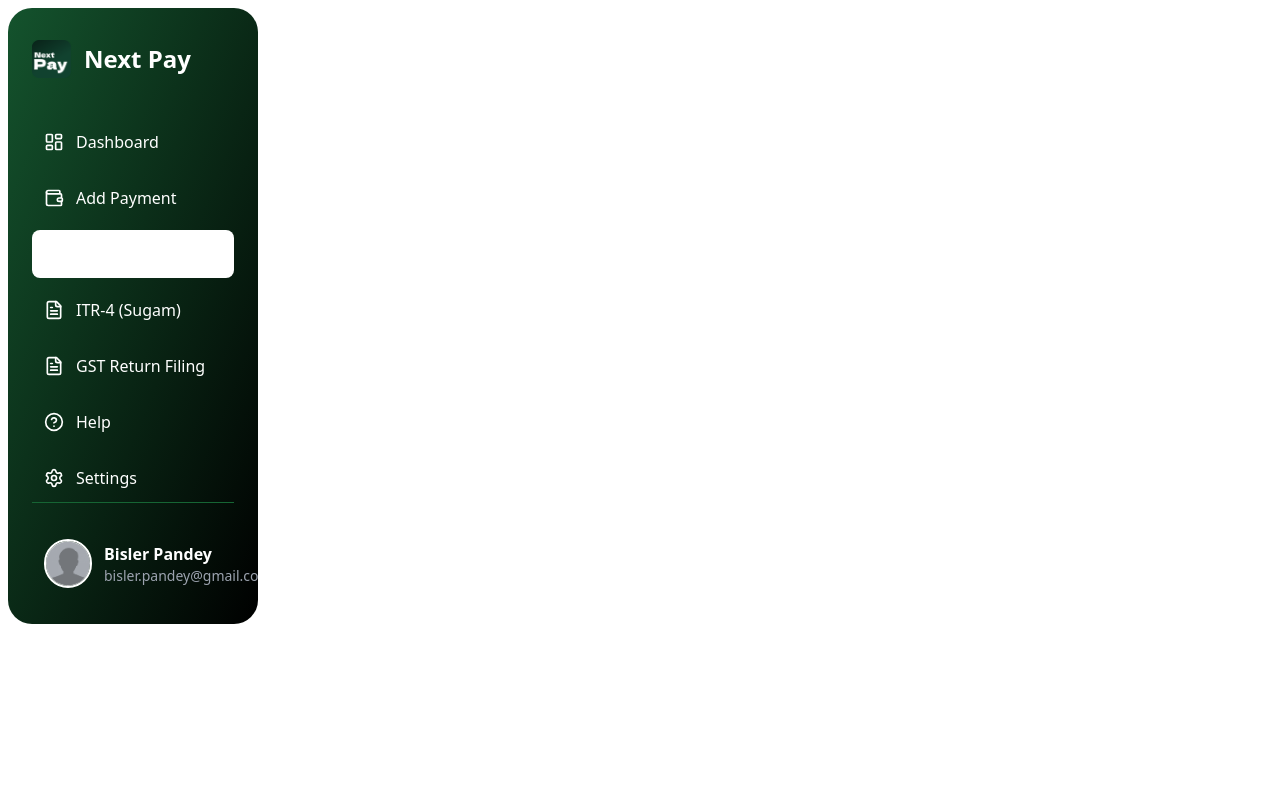
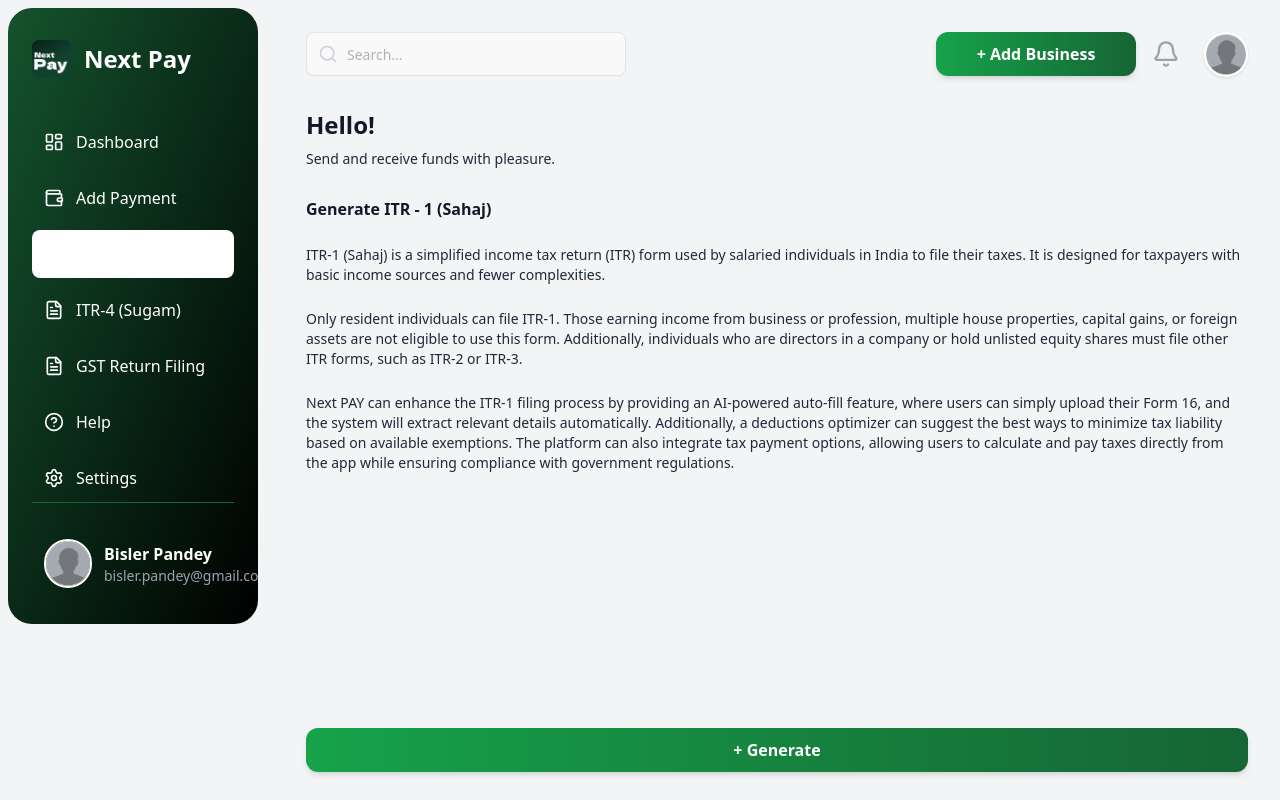
Before and after one commit to sristy17/next-payroll, a Next.js app: page /itr1 in a window 1280 px wide. Built offline with nearby package versions, Linux system fonts and the light colour scheme; no server answers; the database is empty.

Commit message:
Implemented ITR-1 page (#29)
* implemented ITR-4 page

* added GenerateButton

* error fixes

* added lucide icon

* added error and not found pages

* implemented ITR-1 page

* Implemented ITR-1 page

* resolved reviewed changes

* deleted .env

```diff
--- a/src/app/itr1/page.tsx
+++ b/src/app/itr1/page.tsx
@@ -1,5 +1,90 @@
+"use client"
 import Sidebar from "@/components/sidebar";
+import { Button } from "@/components/ui/button";
+import { Input } from "@/components/ui/input";
+import { Bell, Search } from "lucide-react";
+import { useEffect, useState } from "react";
+import { getSession } from "../api/auth/auth";
+import GenerateButton from '@/components/GenerateButton';
 
 export default function Itr1() {
-  return <Sidebar />;
+  const [username, setUserName] = useState<string | undefined>(undefined);
+  const [showPending, setShowPending] = useState(false);
+
+  useEffect(() => {
+    async function fetchSession() {
+      const { session, error } = await getSession();
+      if (session && error === null) {
+        setUserName(session.name);
+      }
+    }
+    fetchSession();
+  }, []);
+
+  return (
+    <div className="flex min-h-screen bg-gray-100">
+      <Sidebar />
+      <div className="flex-1 flex flex-col pl-10 pr-8 pt-8">
+        <header className="flex items-center w-full mb-8 gap-0">
+          <div className="relative flex items-center w-80 min-w-[320px]">
+            <Search className="absolute left-3 text-gray-400 size-5" />
+            <Input
+              type="text"
+              placeholder="Search..."
+              className="pl-10 pr-4 py-2 rounded-lg border border-gray-300 focus:ring-green-500 focus:border-green-500 w-full bg-white text-gray-900 text-base shadow-sm h-11"
+              disabled
+            />
+          </div>
+          <div className="flex-1" />
+          <div className="flex items-center gap-4 justify-end">
+            <Button
+              variant="default"
+              size="lg"
+              className="rounded-xl font-semibold text-white text-base shadow-md min-w-[200px] h-11 bg-gradient-to-r from-green-600 to-green-800 hover:from-green-700 hover:to-green-900"
+            >
+              + Add Business
+            </Button>
+            <Bell className="size-7 text-gray-400 hover:text-gray-600 cursor-pointer" />
+            <div className="flex items-center ml-2">
+              <img src="/user-avatar.png" alt="User Avatar" width={44} height={44} className="rounded-full border-2 border-white shadow" />
+            </div>
+          </div>
+        </header>
+        <main className="flex-1 pb-2 flex flex-col justify-between pt-0 max-w-none">
+          <div className="flex flex-col gap-2">
+            <h1 className="text-2xl font-bold text-gray-900">{username ? `Hello, ${username}!` : "Hello!"}</h1>
+            <p className="text-gray-800 text-sm">Send and receive funds with pleasure.</p>
+            {showPending ? (
+              <div className="w-full max-w-full">
+                <GenerateButton />
+              </div>
+            ) : (
+              <div className="flex flex-col gap-6">
+                <h2 className="text-base font-bold text-gray-900 mt-5">Generate ITR - 1 (Sahaj)</h2>
+                <p className="text-gray-800 text-sm">
+                  ITR-1 (Sahaj) is a simplified income tax return (ITR) form used by salaried individuals in India to file their taxes. It is designed for taxpayers with basic income sources and fewer complexities.
+                </p>
+                <p className="text-gray-800 text-sm">
+                  Only resident individuals can file ITR-1. Those earning income from business or profession, multiple house properties, capital gains, or foreign assets are not eligible to use this form. Additionally, individuals who are directors in a company or hold unlisted equity shares must file other ITR forms, such as ITR-2 or ITR-3.
+                </p>
+                <p className="text-gray-800 text-sm">
+                  Next PAY can enhance the ITR-1 filing process by providing an AI-powered auto-fill feature, where users can simply upload their Form 16, and the system will extract relevant details automatically. Additionally, a deductions optimizer can suggest the best ways to minimize tax liability based on available exemptions. The platform can also integrate tax payment options, allowing users to calculate and pay taxes directly from the app while ensuring compliance with government regulations.
+                </p>
+              </div>
+            )}
+          </div>
+          {!showPending && (
+            <Button
+              variant="default"
+              size="lg"
+              className="w-full rounded-xl font-semibold text-white text-base shadow-md mt-4 mb-5 h-11 bg-gradient-to-r from-green-600 to-green-800 hover:from-green-700 hover:to-green-900"
+              onClick={() => setShowPending(true)}
+            >
+              + Generate
+            </Button>
+          )}
+        </main>
+      </div>
+    </div>
+  );
 }
--- a/src/app/itr4/page.tsx
+++ b/src/app/itr4/page.tsx
@@ -2,7 +2,7 @@
 import Sidebar from "@/components/sidebar";
 import { Button } from "@/components/ui/button";
 import { Input } from "@/components/ui/input";
-import { Bell } from "lucide-react";
+import { Bell, Search } from "lucide-react";
 import { useEffect, useState } from "react";
 import { getSession } from "../api/auth/auth";
 import GenerateButton from '@/components/GenerateButton';
@@ -25,64 +25,60 @@ export default function Itr4() {
   return (
     <div className="flex min-h-screen bg-gray-100">
       <Sidebar />
-      <div className="flex-1 flex flex-col" style={{paddingLeft: 40, paddingRight: 32, paddingTop: 32, paddingBottom: 0}}>
-        <header className="flex items-center w-full mb-8" style={{gap: 0}}>
-          <div className="relative flex items-center w-80" style={{minWidth: 320}}>
-            <svg className="absolute left-3 text-gray-400 w-5 h-5" fill="none" stroke="currentColor" strokeWidth="2" viewBox="0 0 24 24"><circle cx="11" cy="11" r="8"/><path d="m21 21-4.35-4.35"/></svg>
+      <div className="flex-1 flex flex-col pl-10 pr-8 pt-8">
+        <header className="flex items-center w-full mb-8 gap-0">
+          <div className="relative flex items-center w-80 min-w-[320px]">
+            <Search className="absolute left-3 text-gray-400 size-5" />
             <Input
               type="text"
               placeholder="Search..."
-              className="pl-10 pr-4 py-2 rounded-lg border border-gray-300 focus:ring-green-500 focus:border-green-500 w-full bg-white text-gray-900 text-base shadow-sm"
+              className="pl-10 pr-4 py-2 rounded-lg border border-gray-300 focus:ring-green-500 focus:border-green-500 w-full bg-white text-gray-900 text-base shadow-sm h-11"
               disabled
-              style={{height: 44}}
             />
           </div>
           <div className="flex-1" />
           <div className="flex items-center gap-4 justify-end">
             <Button
-              className="rounded-xl font-semibold text-white text-base shadow-md flex items-center justify-center"
-              style={{
-                background: 'linear-gradient(90deg, #2B9348 0%, #00543C 100%)',
-                minWidth: 200,
-                height: 44,
-                boxShadow: '0 2px 8px 0 rgba(0,127,95,0.10)'
-              }}
+              variant="default"
+              size="lg"
+              className="rounded-xl font-semibold text-white text-base shadow-md min-w-[200px] h-11 bg-gradient-to-r from-green-600 to-green-800 hover:from-green-700 hover:to-green-900"
             >
               + Add Business
             </Button>
-            <Bell className="w-7 h-7 text-gray-400 hover:text-gray-600 cursor-pointer" />
+            <Bell className="size-7 text-gray-400 hover:text-gray-600 cursor-pointer" />
             <div className="flex items-center ml-2">
               <img src="/user-avatar.png" alt="User Avatar" width={44} height={44} className="rounded-full border-2 border-white shadow" />
             </div>
           </div>
         </header>
-        <main className="flex-1 pb-2" style={{paddingTop: 0, maxWidth: 'none'}}>
-          <h1 className="text-2xl font-bold text-gray-900 mb-1 mt-2">{username ? `Hello, ${username}!` : "Hello!"}</h1>
-          <p className="text-gray-800 mb-2 text-sm">Send and receive funds with pleasure.</p>
+        <main className="flex-1 pb-2 pt-0 max-w-none">
+          <div className="flex flex-col gap-2">
+            <h1 className="text-2xl font-bold text-gray-900">{username ? `Hello, ${username}!` : "Hello!"}</h1>
+            <p className="text-gray-800 text-sm">Send and receive funds with pleasure.</p>
             {showPending ? (
-            <div className="w-full" style={{maxWidth: '100%'}}>
+              <div className="w-full max-w-full">
                 <GenerateButton />
               </div>
             ) : (
-            <>
-              <h2 className="text-base font-semibold text-gray-900 mb-1 mt-5">Generate ITR -4 (Sugam)</h2>
-              <p className="text-gray-800 mb-2 text-sm">
+              <div className="flex flex-col gap-5">
+                <h2 className="text-base font-semibold text-gray-900 mt-5">Generate ITR -4 (Sugam)</h2>
+                <p className="text-gray-800 text-sm">
                   ITR-4 (Sugam) is a simplified income tax return form for individuals, Hindu Undivided Families (HUFs), and small businesses with income under the presumptive taxation scheme (Section 44AD, 44ADA, 44AE). It is designed for taxpayers with straightforward income sources, such as small business profits or profession-related income.
                 </p>
-              <div className="flex items-center mt-5 mb-4">
+                <div className="flex items-center mt-5">
                   <span className="text-xl mr-2">✅</span>
                   <span className="font-semibold text-base text-gray-900">Who Can File ITR-4?</span>
                 </div>
-              <p className="text-gray-800 mb-2 text-sm">
+                <p className="text-gray-800 text-sm">
                   ITR-4 can be filed by individuals, Hindu Undivided Families (HUFs), and small businesses who have income under the presumptive taxation scheme, specifically under Sections 44AD, 44ADA, or 44AE of the Income Tax Act. This includes taxpayers with income from small business profits, profession-related income, or other specified sources. The form is applicable for those whose total income does not exceed Rs. 50 lakh, and who do not have income from capital gains, multiple house properties, or foreign assets. It is also for taxpayers whose business turnover is below Rs. 2 crore (for businesses) or those with gross receipts under Rs. 50 lakh (for professionals).
                 </p>
-              <p className="text-gray-800 mb-3 text-sm">
+                <p className="text-gray-800 text-sm">
                   Next PAY simplifies the ITR-4 filing process by offering an AI-powered platform that auto-fills your income tax return with relevant data. You can easily upload your financial details, such as business income and expenses, and the system will extract and fill out the necessary sections for you. Next PAY also helps optimize your tax deductions by suggesting the best ways to minimize your tax liability, ensuring you take full advantage of available exemptions. With seamless tax calculation and payment integration, the platform allows you to file your taxes directly, ensuring compliance with government regulations while making the process fast and hassle-free.
                 </p>
-              <p className="text-gray-800 mt-5 mb-2 text-sm font-semibold">
+                <p className="text-gray-800 mt-5 text-sm font-semibold">
                   By using Next PAY to generate and file your ITR-4 (Sugam), you agree to the following terms and conditions:
                 </p>
-              <ul className="list-disc pl-6 text-gray-800 mb-2 text-sm">
+                <ul className="list-disc pl-6 text-gray-800 text-sm">
                   <li>You confirm that you are eligible to file ITR-4 as per the Income Tax Department of India&apos;s rules.</li>
                   <li>You acknowledge that the information you provide (such as business income, profession-related income, and tax payments) is accurate, complete, and truthful.</li>
                   <li>Next PAY is not responsible for errors caused by incorrect or incomplete data provided by you.</li>
@@ -90,18 +86,16 @@ export default function Itr4() {
                   <li>Next PAY does not store sensitive financial details such as your PAN, Aadhaar, or bank details beyond the session required for generating the ITR.</li>
                 </ul>
                 <Button
-                className="w-full rounded-xl font-semibold text-white text-base shadow-md mt-8"
-                style={{
-                  background: 'linear-gradient(90deg, #2B9348 0%, #00543C 100%)',
-                  height: 44,
-                  boxShadow: '0 2px 8px 0 rgba(0,127,95,0.10)'
-                }}
+                  variant="default"
+                  size="lg"
+                  className="w-full rounded-xl font-semibold text-white text-base shadow-md mt-8 h-11 bg-gradient-to-r from-green-600 to-green-800 hover:from-green-700 hover:to-green-900"
                   onClick={() => setShowPending(true)}
                 >
                   + Generate
                 </Button>
-            </>
+              </div>
             )}
+          </div>
         </main>
       </div>
     </div>
```
Also changed, not shown: 1 other file (tests, documents, lock files or other folders). Lines whose indentation alone changed are shown as unchanged.
